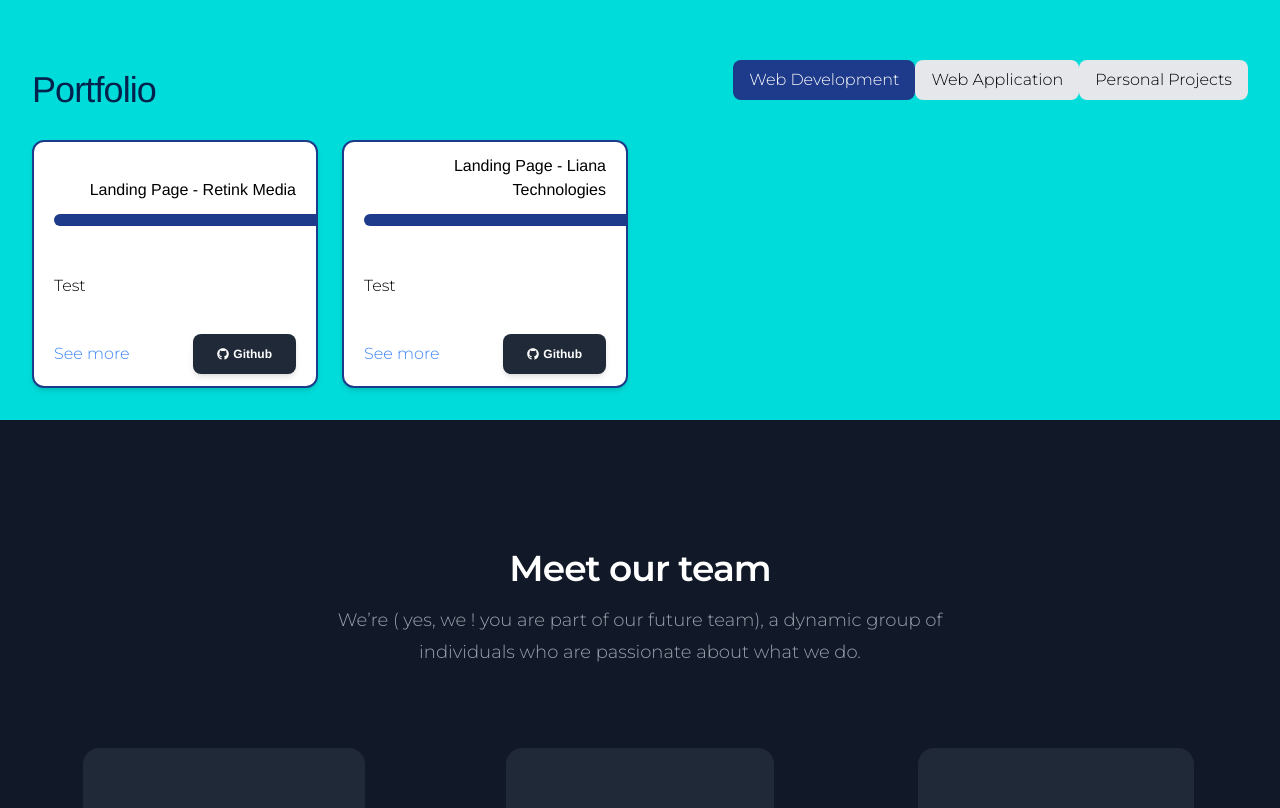
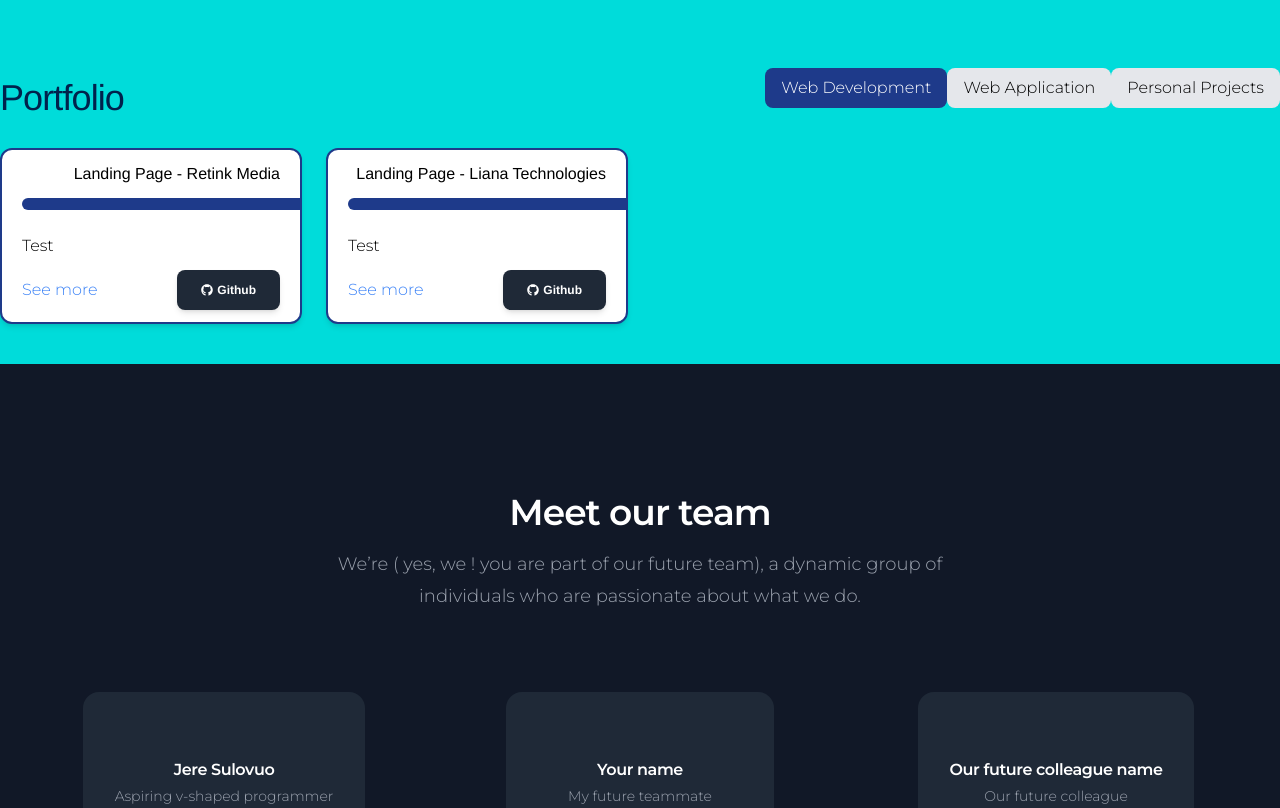
Before and after one commit to chungvuiloong/simple_portfolio, a React (Create React App) app: page / in a window 1280 px wide. Shown: the part 1272-2080 px from the top of the page. Built offline with nearby package versions, Linux system fonts and the light colour scheme.

Commit message:
Refactored portfolio.

```diff
--- a/src/pages/Portfolio.tsx
+++ b/src/pages/Portfolio.tsx
@@ -122,8 +122,9 @@ interface PortfolioTabProps {
     };
 
     return (
-      <section className="px-6 py-12 sm:py-8 lg:px-8" style={{ backgroundColor: '#00dcda' }} >
-        <div className="mx-auto max-w-7xl lg:flex lg:items-center lg:justify-between">
+        <section className="py-10" style={{ backgroundColor: '#00dcda' }} >
+            <div className="mx-auto container">
+                <div className='lg:flex lg:items-center lg:justify-between'>
                      <h2 className="text-4xl tracking-tight sm:text-4xl
                         font-sans font-500"
                         style={{ color: 'var(--ext-dark-blue-01)' }}
@@ -136,7 +137,6 @@ interface PortfolioTabProps {
                         activeCategory={activeCategory}
                     />
                 </div>
-        <div className="mx-auto max-w-7xl lg:flex lg:items-center lg:justify-between">
                 <ul className="grid grid-cols-1 gap-6 sm:grid-cols-2 md:grid-cols-3 lg:grid-cols-4">
                     {filteredProjects.map((project, index) => (
                     <ProjectCard key={index} project={project} />
```
Lines whose indentation alone changed are shown as unchanged.
